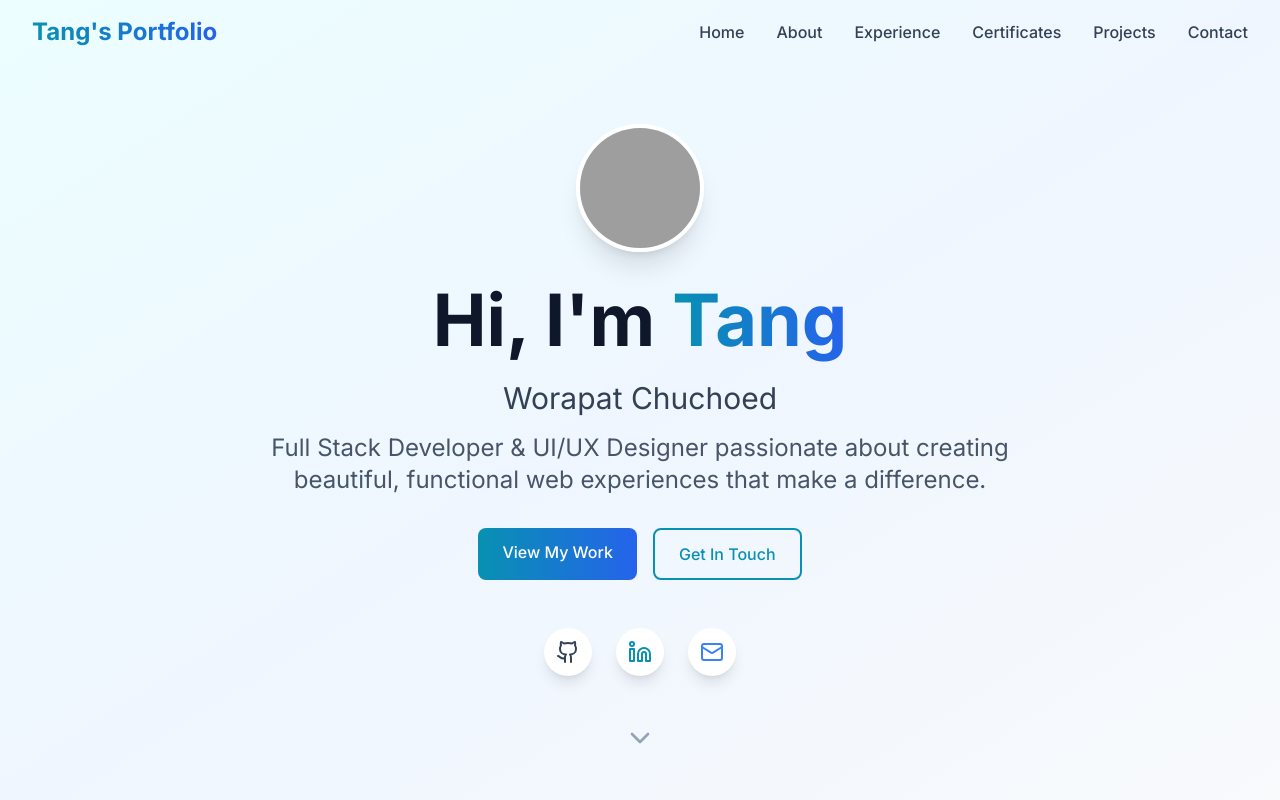
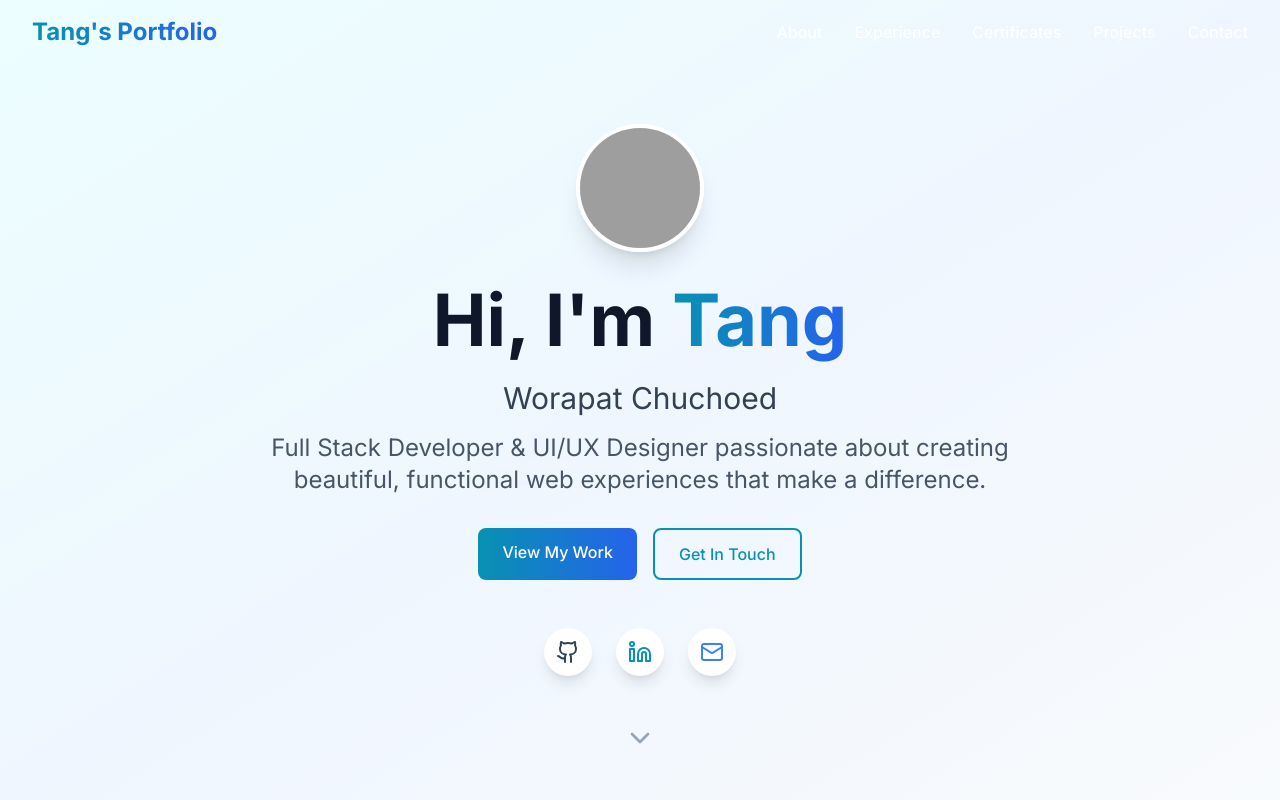
Before and after one commit to Akushu2357/portfolio, a React (Vite) app: page / in a window 1280 px wide. Shown: the top 800 px of the page. Built offline with nearby package versions, Linux system fonts and the light colour scheme; grey boxes are pictures that could not be loaded; the HTML template or start-up script is replaced by a standard one.

Commit message:
Update navbar with active section highlighting

```diff
--- a/src/components/Header.jsx
+++ b/src/components/Header.jsx
@@ -4,24 +4,57 @@ import { Menu, X } from 'lucide-react';
 const Header = () => {
   const [isMenuOpen, setIsMenuOpen] = useState(false);
   const [isScrolled, setIsScrolled] = useState(false);
+  const [activeSection, setActiveSection] = useState('home');
 
   useEffect(() => {
     const handleScroll = () => {
       setIsScrolled(window.scrollY > 50);
+
+      // Get all sections
+      const sections = ['home', 'about', 'experience', 'certificates', 'projects', 'contact'];
+      const scrollPosition = window.scrollY + 100; // Offset for better detection
+
+      // Find current active section
+      for (let i = sections.length - 1; i >= 0; i--) {
+        const section = document.getElementById(sections[i]);
+        if (section && section.offsetTop <= scrollPosition) {
+          setActiveSection(sections[i]);
+          break;
+        }
+      }
     };
 
     window.addEventListener('scroll', handleScroll);
+    handleScroll(); // Call once to set initial state
+
     return () => window.removeEventListener('scroll', handleScroll);
   }, []);
 
   const navItems = [
-    { href: '#home', label: 'Home' },
     { href: '#about', label: 'About' },
     { href: '#experience', label: 'Experience' },
     { href: '#certificates', label: 'Certificates' },
     { href: '#projects', label: 'Projects' },
     { href: '#contact', label: 'Contact' },
   ];
+
+  const handleNavClick = (href) => {
+    setIsMenuOpen(false);
+    // Smooth scroll to section
+    const targetId = href.substring(1);
+    const targetElement = document.getElementById(targetId);
+    if (targetElement) {
+      targetElement.scrollIntoView({ behavior: 'smooth' });
+    }
+  };
+
+  const handleLogoClick = () => {
+    setIsMenuOpen(false);
+    const homeElement = document.getElementById('home');
+    if (homeElement) {
+      homeElement.scrollIntoView({ behavior: 'smooth' });
+    }
+  };
 
   return (
     <header
@@ -33,26 +66,56 @@ const Header = () => {
     >
       <nav className="container-max section-padding py-4">
         <div className="flex items-center justify-between">
-          <div className="text-2xl font-bold gradient-text">
+          <button
+            onClick={handleLogoClick}
+            className={`text-2xl font-bold transition-all duration-300 hover:scale-105 ${
+              activeSection === 'home'
+                ? 'gradient-text'
+                : isScrolled
+                  ? 'text-slate-900 hover:text-cyan-600'
+                  : 'text-white hover:text-cyan-300'
+            }`}
+          >
             Tang's Portfolio
-          </div>
+          </button>
 
           {/* Desktop Navigation */}
           <div className="hidden md:flex items-center space-x-8">
-            {navItems.map((item) => (
-              <a
+            {navItems.map((item) => {
+              const sectionId = item.href.substring(1);
+              const isActive = activeSection === sectionId;
+
+              return (
+                <button
                   key={item.href}
-                href={item.href}
-                className="text-slate-700 hover:text-cyan-600 font-medium transition-colors duration-300"
+                  onClick={() => handleNavClick(item.href)}
+                  className={`font-medium transition-all duration-300 relative group ${
+                    isActive
+                      ? isScrolled
+                        ? 'text-cyan-600'
+                        : 'text-cyan-300'
+                      : isScrolled
+                        ? 'text-slate-700 hover:text-cyan-600'
+                        : 'text-white/90 hover:text-white'
+                  }`}
                 >
                   {item.label}
-              </a>
-            ))}
+                  {/* Active indicator */}
+                  <span
+                    className={`absolute -bottom-1 left-0 h-0.5 bg-current transition-all duration-300 ${
+                      isActive ? 'w-full' : 'w-0 group-hover:w-full'
+                    }`}
+                  />
+                </button>
+              );
+            })}
           </div>
 
           {/* Mobile Menu Button */}
           <button
-            className="md:hidden p-2"
+            className={`md:hidden p-2 transition-colors duration-300 ${
+              isScrolled ? 'text-slate-900' : 'text-white'
+            }`}
             onClick={() => setIsMenuOpen(!isMenuOpen)}
           >
             {isMenuOpen ? <X size={24} /> : <Menu size={24} />}
@@ -61,17 +124,25 @@ const Header = () => {
 
         {/* Mobile Navigation */}
         {isMenuOpen && (
-          <div className="md:hidden mt-4 py-4 bg-white rounded-lg shadow-lg">
-            {navItems.map((item) => (
-              <a
+          <div className="md:hidden mt-4 py-4 bg-white rounded-lg shadow-lg animate-slide-up">
+            {navItems.map((item) => {
+              const sectionId = item.href.substring(1);
+              const isActive = activeSection === sectionId;
+
+              return (
+                <button
                   key={item.href}
-                href={item.href}
-                className="block px-4 py-2 text-slate-700 hover:text-cyan-600 hover:bg-slate-50 transition-colors duration-300"
-                onClick={() => setIsMenuOpen(false)}
+                  onClick={() => handleNavClick(item.href)}
+                  className={`block w-full text-left px-4 py-3 transition-all duration-300 ${
+                    isActive
+                      ? 'text-cyan-600 bg-cyan-50 border-r-2 border-cyan-600'
+                      : 'text-slate-700 hover:text-cyan-600 hover:bg-slate-50'
+                  }`}
                 >
                   {item.label}
-              </a>
-            ))}
+                </button>
+              );
+            })}
           </div>
         )}
       </nav>
```
Lines whose indentation alone changed are shown as unchanged.
